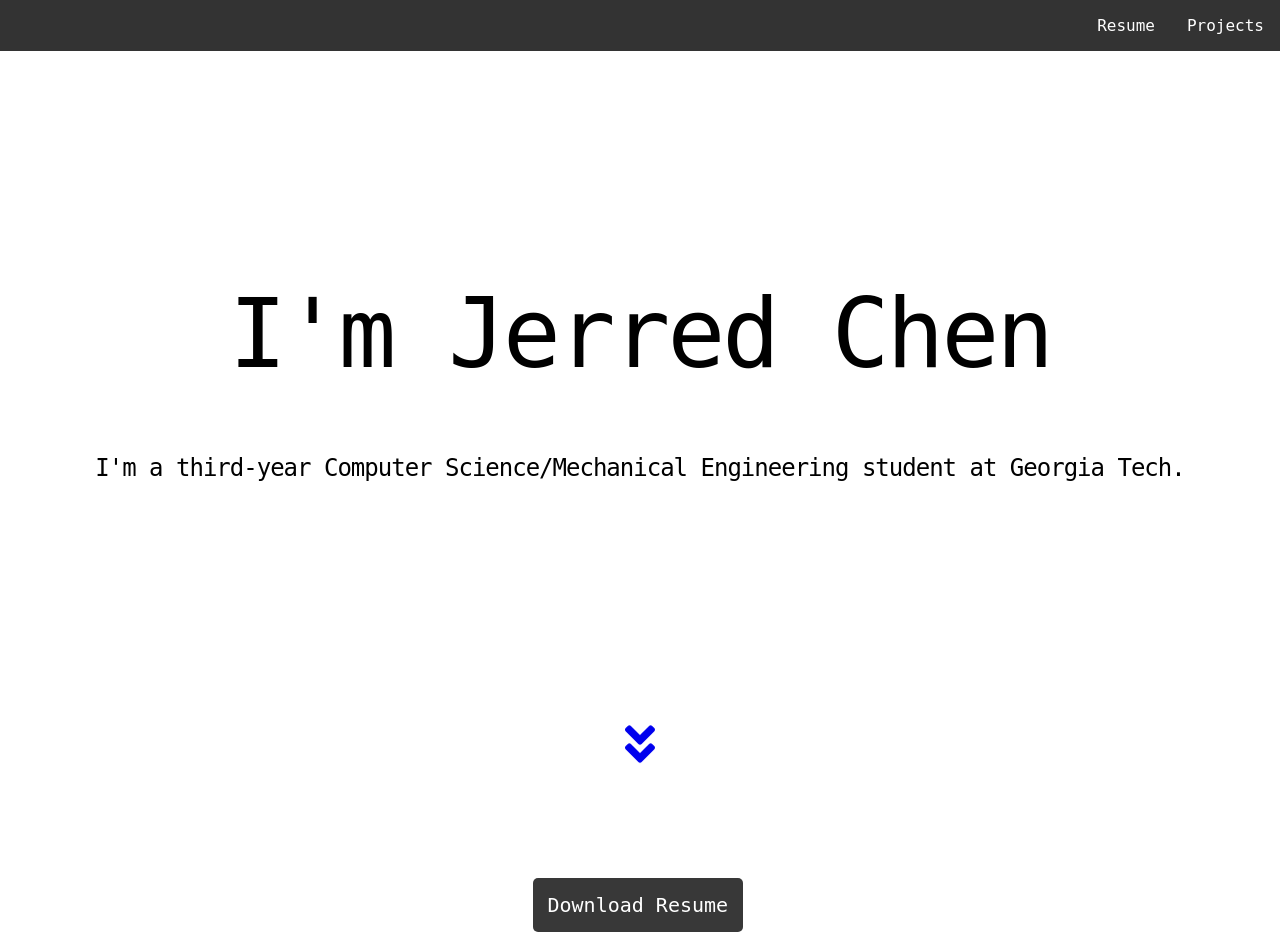
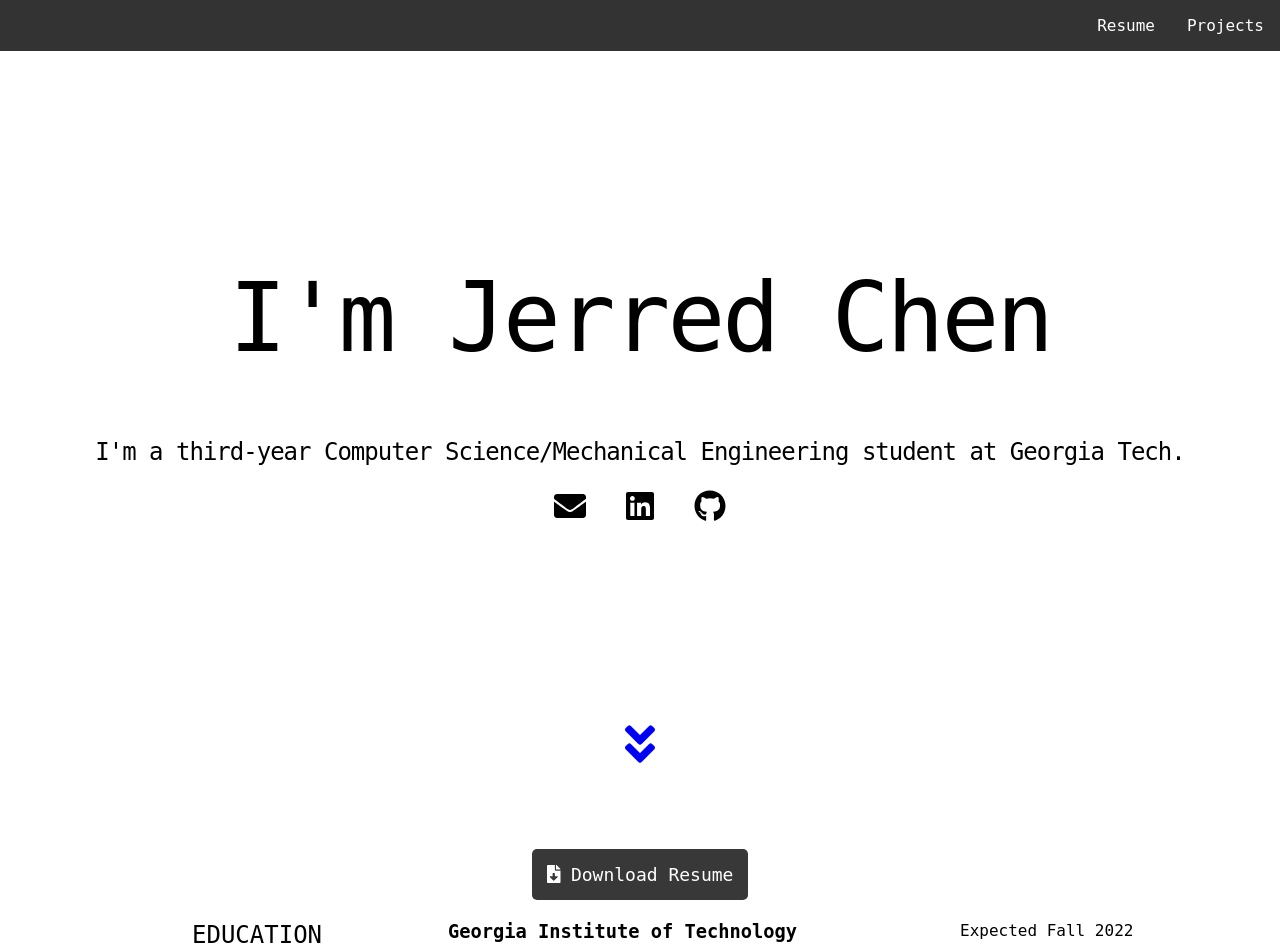
Before and after one commit to jerredchen/Personal-Website, a React (Create React App) app: page / in a window 1280 px wide. Shown: the top 952 px of the page. Built offline with nearby package versions, Linux system fonts and the light colour scheme.

Commit message:
add icons

```diff
--- a/src/Components/Education.js
+++ b/src/Components/Education.js
@@ -1,10 +1,13 @@
+import { FontAwesomeIcon } from '@fortawesome/react-fontawesome';
+import { faFileDownload } from '@fortawesome/free-solid-svg-icons';
+
 function Education() {
     return (
         <section id="education">
         <div className="row education">
             <div className="button-element">
                 <p>
-                    <a href="/downloads/Jerred_Chen_Resume.pdf" className="button"><i className="fa fa-download"></i>Download Resume</a>
+                    <a href="downloads/Jerred_Chen_Resume.pdf" className="button"><FontAwesomeIcon icon={faFileDownload} /> Download Resume</a>
                 </p>
             </div>
             <div className="education-block">
--- a/src/Components/Header.js
+++ b/src/Components/Header.js
@@ -1,5 +1,8 @@
 import { FontAwesomeIcon } from '@fortawesome/react-fontawesome';
 import { faAngleDoubleDown } from '@fortawesome/free-solid-svg-icons';
+import { faEnvelope } from '@fortawesome/free-solid-svg-icons';
+import { faLinkedin } from '@fortawesome/free-brands-svg-icons';
+import { faGithub } from '@fortawesome/free-brands-svg-icons';
 
 function Header() {
     return (
@@ -20,6 +23,17 @@
               <h1>I'm Jerred Chen</h1>
               <h3>I'm a third-year Computer Science/Mechanical Engineering student at Georgia Tech.</h3>
            </div>
+           <div className="icons">
+                <a href="mailto:jchen788@gatech.edu" target="_blank">
+                    <FontAwesomeIcon icon={faEnvelope} size="2x"/>
+                </a>
+                <a href="https://www.linkedin.com/in/jerredchen00/" target="_blank">
+                    <FontAwesomeIcon icon={faLinkedin} size="2x" />
+                </a>
+                <a href="https://github.com/jerredchen" target="_blank">
+                    <FontAwesomeIcon icon={faGithub} size="2x" />
+                </a>
+           </div>
         </div>
 
         <div className="floating">
--- a/src/styling.css
+++ b/src/styling.css
@@ -57,18 +57,14 @@
     background-color: #111111;
 }
 
-/* ul.social {
-    list-style-type: none;
-    display: block;
-    text-align: center;
-    padding-left: 200px;
+header .icons a {
+    padding: 20px;
 }
 
-ul.social li a {
-    float: left;
-    display: block;
-    text-align: center;
-} */
+header .icons a{
+    text-decoration: none;
+    color: black;
+}
 
 .floating {
     animation: floating 3s ease-in-out infinite;
@@ -92,7 +88,7 @@
 
 section#education {
     overflow: hidden;
-    padding-top: 50px;
+    padding-top: 80px;
 }
 
 #education .button {
@@ -101,12 +97,14 @@
     color: #fff;
     text-decoration: none;
     border-radius: 5px;
-    font: 20px 'monospace';
+    font: 2.25vh 'monospace';
 }
 
 #education .button-element {
-    width: 215px;
-    margin: 75px auto;
+    /* width: 250px;
+    margin: 75px auto; */
+    display: flex;
+    justify-content: center;
 }
 
 #education .button:hover {
```
